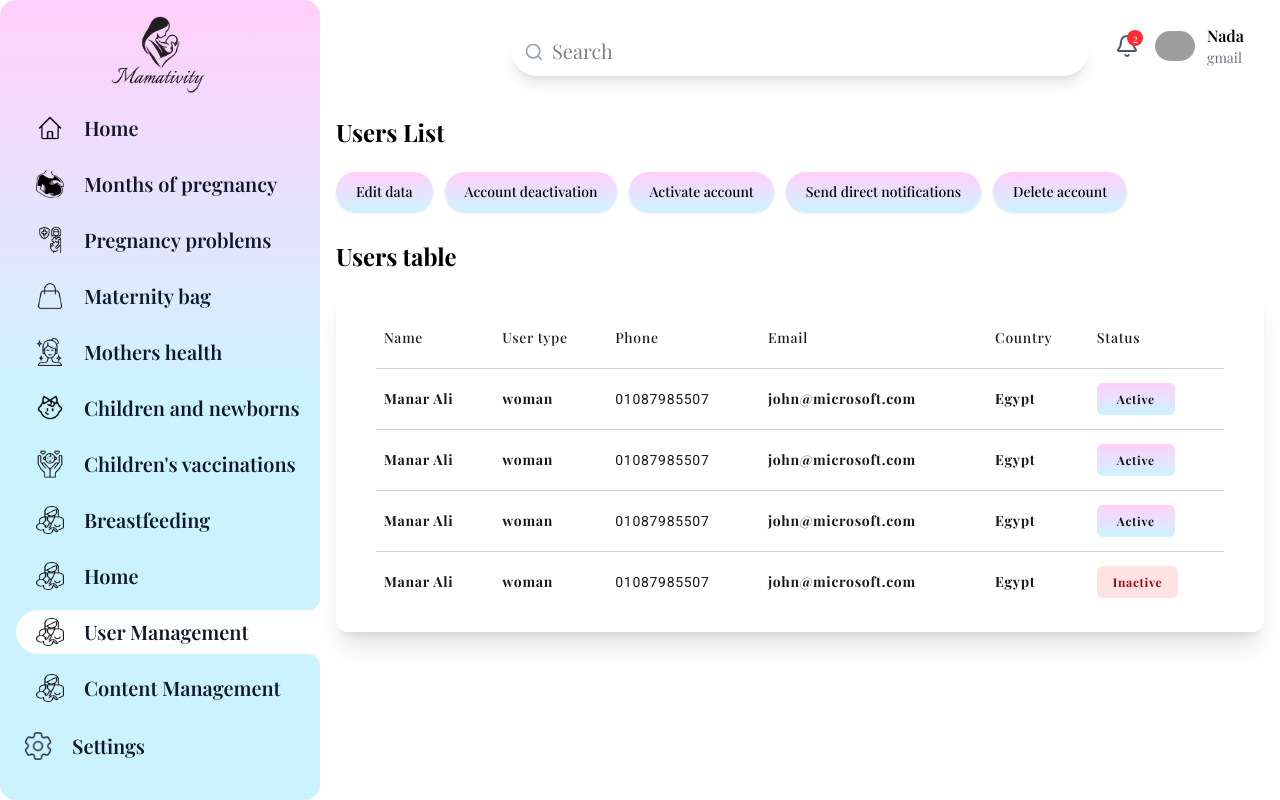
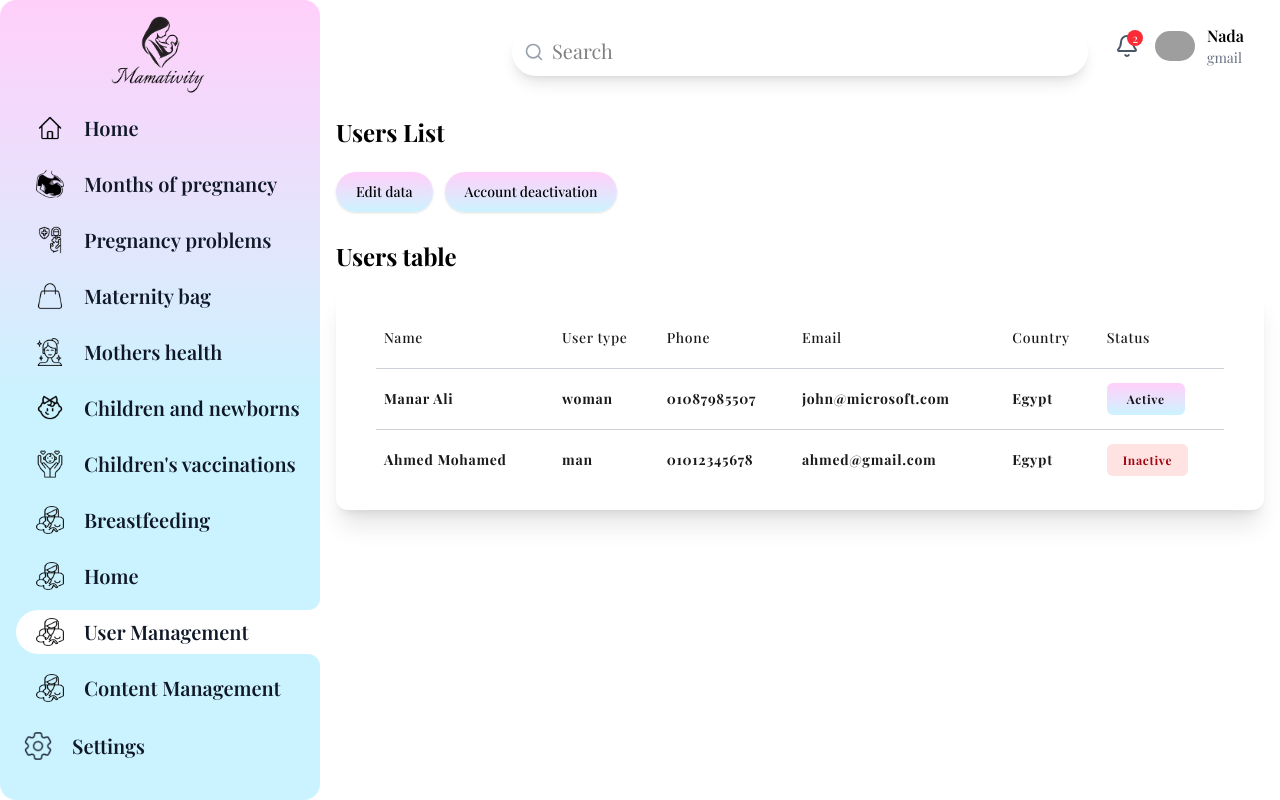
Before and after one commit to Aboodbr/mamativity-web, a React (Vite) app: page /admin/user-management in a window 1280 px wide. Built offline with nearby package versions, Linux system fonts and the light colour scheme; grey boxes are pictures that could not be loaded; a web font is replaced by a local one.

Commit message:
enable search

```diff
--- a/src/components/SearchNav.jsx
+++ b/src/components/SearchNav.jsx
@@ -1,16 +1,27 @@
-import { Bell, Search } from "lucide-react"
-import { Input } from "./ui/input"
+import { useState } from "react";
+import { Bell, Search } from "lucide-react";
+import { Input } from "./ui/input";
 
-const SearchNav = () => {
+const SearchNav = ({ onSearch }) => {
+  const [query, setQuery] = useState("");
+
+  const handleSearchChange = (event) => {
+    const value = event.target.value;
+    setQuery(value);
+    onSearch(value); // Pass search query to parent component
+  };
+
   return (
     <header className="sticky top-0 z-50">
       <div className="container relative mx-auto px-4 py-3">
-          <div className="flex  justify-center">
+        <div className="flex justify-center">
           <div className="relative flex-1 max-w-xl rounded-full">
             <Search className="absolute left-3 top-1/2 -translate-y-1/2 text-gray-400 h-5 w-5" />
             <Input
               type="search"
               placeholder="Search"
+              value={query}
+              onChange={handleSearchChange}
               className="pl-10 py-6 rounded-full w-full shadow-lg border-none focus:ring-2 focus:ring-gray-300 text-xl placeholder:text-xl"
             />
           </div>
@@ -38,7 +49,7 @@ const SearchNav = () => {
         </div>
       </div>
     </header>
-    )
-}
+  );
+};
 
-export default SearchNav
+export default SearchNav;
--- a/src/components/users-list.jsx
+++ b/src/components/users-list.jsx
@@ -1,6 +1,6 @@
-import { Button } from "@/components/ui/button"
-import { Table, TableBody, TableCell, TableHead, TableHeader, TableRow } from "@/components/ui/table"
-
+/* eslint-disable react/prop-types */
+import { Button } from "@/components/ui/button";
+import { Table, TableBody, TableCell, TableHead, TableHeader, TableRow } from "@/components/ui/table";
 
 const users = [
   {
@@ -12,42 +12,34 @@ const users = [
     status: "Active",
   },
   {
-    name: "Manar Ali",
-    type: "woman",
-    phone: "01087985507",
-    email: "john@microsoft.com",
-    country: "Egypt",
-    status: "Active",
-  },
-  {
-    name: "Manar Ali",
-    type: "woman",
-    phone: "01087985507",
-    email: "john@microsoft.com",
-    country: "Egypt",
-    status: "Active",
-  },
-  {
-    name: "Manar Ali",
-    type: "woman",
-    phone: "01087985507",
-    email: "john@microsoft.com",
+    name: "Ahmed Mohamed",
+    type: "man",
+    phone: "01012345678",
+    email: "ahmed@gmail.com",
     country: "Egypt",
     status: "Inactive",
   },
-  // Add more users here...
-]
+  // Add more users...
+];
 
-export function UsersList() {
+export function UsersList({ searchQuery }) {
+
+  const filteredUsers = users.filter((user) =>
+    user.name.toLowerCase().includes(searchQuery.toLowerCase()) ||
+    user.email.toLowerCase().includes(searchQuery.toLowerCase()) ||
+    user.phone.includes(searchQuery)
+  );
+
   return (
     <div className="">
       <h1 className="text-2xl font-bold mb-6 mt-7">Users List</h1>
       <div className="flex gap-3 flex-wrap">
-        <Button variant="outline" className={"rounded-full bg-gradient-to-b from-[#FFCFFA] to-[#CBF3FF] border-none px-5 py-5"}>Edit data</Button>
-        <Button variant="outline" className={"rounded-full bg-gradient-to-b from-[#FFCFFA] to-[#CBF3FF] border-none px-5 py-5"}>Account deactivation</Button>
-        <Button variant="outline" className={"rounded-full bg-gradient-to-b from-[#FFCFFA] to-[#CBF3FF] border-none px-5 py-5"}>Activate account</Button>
-        <Button variant="outline" className={"rounded-full bg-gradient-to-b from-[#FFCFFA] to-[#CBF3FF] border-none px-5 py-5"}>Send direct notifications</Button>
-        <Button variant="outline" className={"rounded-full bg-gradient-to-b from-[#FFCFFA] to-[#CBF3FF] border-none px-5 py-5"}>Delete account</Button>
+        <Button variant="outline" className="rounded-full bg-gradient-to-b from-[#FFCFFA] to-[#CBF3FF] border-none px-5 py-5">
+          Edit data
+        </Button>
+        <Button variant="outline" className="rounded-full bg-gradient-to-b from-[#FFCFFA] to-[#CBF3FF] border-none px-5 py-5">
+          Account deactivation
+        </Button>
       </div>
 
       <h1 className="text-2xl font-bold mb-4 mt-7">Users table</h1>
@@ -55,8 +47,8 @@ export function UsersList() {
       <div className="shadow-xl rounded-xl py-5 px-10">
         <Table>
           <TableHeader>
-            <TableRow className={"border-gray-400/50 font-bold tracking-wider text-black/90 "}>
-              <TableHead className={"py-5"}>Name</TableHead>
+            <TableRow className="border-gray-400/50 font-bold tracking-wider text-black/90">
+              <TableHead className="py-5">Name</TableHead>
               <TableHead>User type</TableHead>
               <TableHead>Phone</TableHead>
               <TableHead>Email</TableHead>
@@ -65,27 +57,33 @@ export function UsersList() {
             </TableRow>
           </TableHeader>
           <TableBody>
-            {users.map((user) => (
-              <TableRow key={user.email}  className={"border-gray-400/50 font-bold tracking-wider text-black/90"}>
-                <TableCell  className={"py-5"}>{user.name}</TableCell>
+            {filteredUsers.length > 0 ? (
+              filteredUsers.map((user) => (
+                <TableRow key={user.email} className="border-gray-400/50 font-bold tracking-wider text-black/90">
+                  <TableCell className="py-5">{user.name}</TableCell>
                   <TableCell>{user.type}</TableCell>
-                <TableCell className={"roboto font-normal"}>{user.phone}</TableCell>
+                  <TableCell>{user.phone}</TableCell>
                   <TableCell>{user.email}</TableCell>
                   <TableCell>{user.country}</TableCell>
                   <TableCell>
-                  <span
-                    className={`inline-flex items-center px-2 py-1 rounded-md text-xs font-bold ${
-                      user.status === "Active" ? "bg-gradient-to-b from-[#FFCFFA] to-[#CBF3FF] border-none px-5 py-2" : "bg-red-100 text-red-800  px-4 py-2"
-                    }`}
-                  >
+                    <span className={`inline-flex items-center px-2 py-1 rounded-md text-xs font-bold ${
+                      user.status === "Active" ? "bg-gradient-to-b from-[#FFCFFA] to-[#CBF3FF] border-none px-5 py-2" : "bg-red-100 text-red-800 px-4 py-2"
+                    }`}>
                       {user.status}
                     </span>
                   </TableCell>
                 </TableRow>
-            ))}
+              ))
+            ) : (
+              <TableRow>
+                <TableCell colSpan={6} className="text-center py-5">
+                  No users found
+                </TableCell>
+              </TableRow>
+            )}
           </TableBody>
         </Table>
       </div>
     </div>
-  )
+  );
 }
--- a/src/pages/ContentManagement.jsx
+++ b/src/pages/ContentManagement.jsx
@@ -5,6 +5,7 @@ import SearchNav from "@/components/SearchNav";
 
 export default function ContentManagement() {
   const [activeTab, setActiveTab] = useState("pregnancy");
+  const [searchTerm, setSearchTerm] = useState("");
 
   const months = [
     "First",
@@ -25,9 +26,15 @@ export default function ContentManagement() {
     { id: 4, title: "(Drink plenty of water)" },
   ];
 
+  // Filter months based on search term
+  const filteredMonths = months.filter((month) =>
+    month.toLowerCase().includes(searchTerm.toLowerCase())
+  );
+
   return (
     <div className="container mx-auto px-4 py-8">
-      <SearchNav />
+      <SearchNav onSearch={setSearchTerm} />
+
       {/* Tabs */}
       <div className="flex space-x-4 mb-8">
         <button
@@ -56,10 +63,9 @@ export default function ContentManagement() {
 
       {/* Month Cards Grid */}
       <div className="grid grid-cols-1 sm:grid-cols-2 lg:grid-cols-4 gap-6">
-        {months.map((month) => (
+        {filteredMonths.map((month) => (
           <div key={month} className="rounded-xl overflow-hidden shadow-xl">
-            {/* Card with gradient border */}
-            <Link to={`month-${month}`}>
+            <Link to={`/month-${month.toLowerCase()}`}>
               <div className="bg-white rounded-xl overflow-hidden">
                 <div className="text-center font-medium text-gray-700 rounded-t-lg p-[3px] bg-gradient-to-r from-[#FFCFFA] to-[#CBF3FF]">
                   <div className="bg-white rounded-t-lg py-2 px-4">
@@ -71,10 +77,10 @@ export default function ContentManagement() {
                   {topics.map((topic) => (
                     <div
                       key={topic.id}
-                      className=" flex items-center rounded-md p-2 text-sm text-gray-600"
+                      className="flex items-center rounded-md p-2 text-sm text-gray-600"
                     >
                       <span className="text-gray-500 mr-2">
-                        Topic {topic.id}:{" "}
+                        Topic {topic.id}:
                       </span>
                       <span className="p-[2px] rounded-full bg-gradient-to-r from-[#FFCFFA] to-[#CBF3FF]">
                         <span className="bg-white rounded-full px-2 font-semibold">
--- a/src/pages/UsersManagement.jsx
+++ b/src/pages/UsersManagement.jsx
@@ -1,11 +1,14 @@
+import { useState } from "react";
 import SearchNav from "@/components/SearchNav";
 import { UsersList } from "@/components/users-list";
 
 const UsersManagement = () => {
+  const [searchQuery, setSearchQuery] = useState("");
+
   return (
     <div>
-      <SearchNav />
-      <UsersList />
+      <SearchNav onSearch={setSearchQuery} />
+      <UsersList searchQuery={searchQuery} />
     </div>
   );
 };
```
Lines whose indentation alone changed are shown as unchanged.
